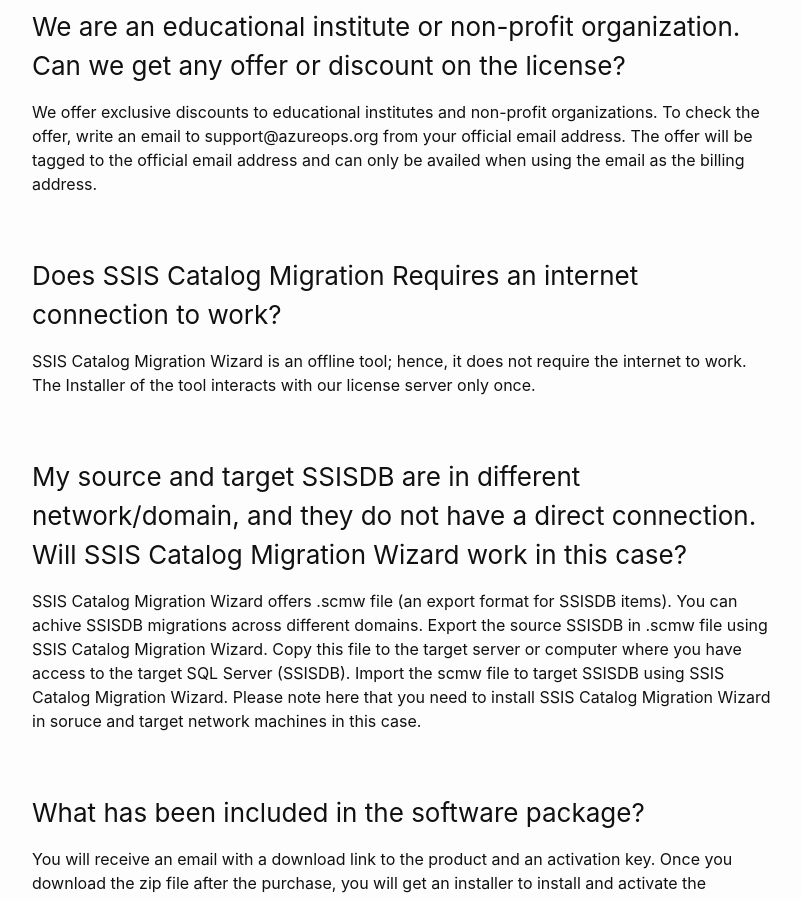
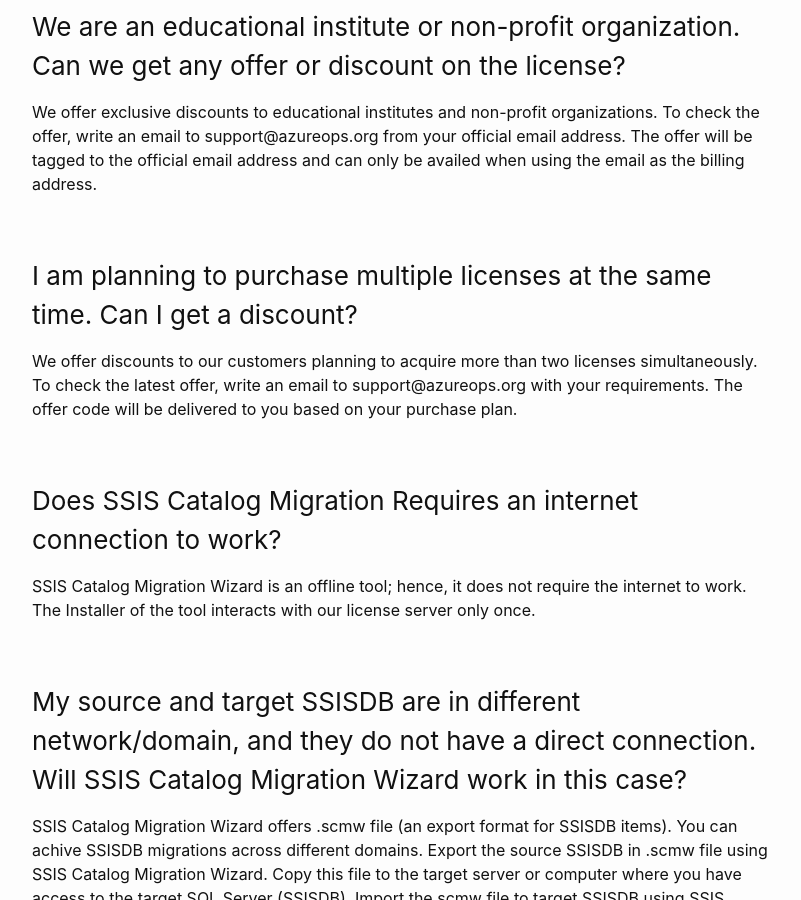
Before and after one commit to kr55/ssiscataloger, a Jekyll site: the page built from faq.md, in a window 1280 px wide and 900 px high, scrolled down 1054 px. Shown: the whole window, without its empty margins (238-1039 px from the left). Built offline with Jekyll 4.4.1, drawn with Linux system fonts in a browser that asks for light colours.

Commit message:
Update faq.md

```diff
--- a/faq.md
+++ b/faq.md
@@ -19,6 +19,10 @@ You can migrate SSISDB between any SQL servers from where the tool is installed.
 ### We are an educational institute or non-profit organization. Can we get any offer or discount on the license?
 We offer exclusive discounts to educational institutes and non-profit organizations. To check the offer, write an email to support@azureops.org from your official email address. The offer will be tagged to the official email address and can only be availed when using the email as the billing address.
 
+### I am planning to purchase multiple licenses at the same time. Can I get a discount?
+We offer discounts to our customers planning to acquire more than two licenses simultaneously. To check the latest offer, write an email to support@azureops.org
+with your requirements. The offer code will be delivered to you based on your purchase plan.
+
 ### Does SSIS Catalog Migration Requires an internet connection to work?
 SSIS Catalog Migration Wizard is an offline tool; hence, it does not require the internet to work. The Installer of the tool interacts with our license server only once.
 
```
